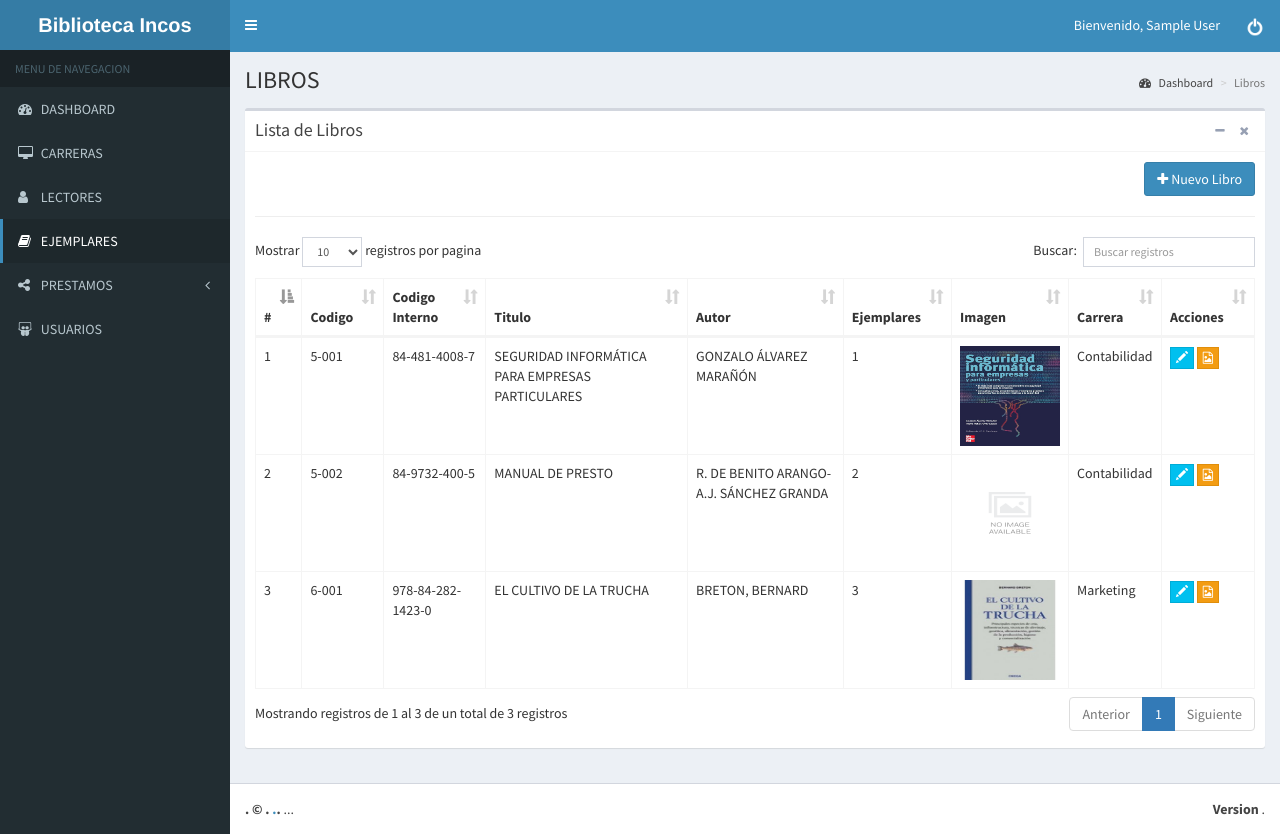
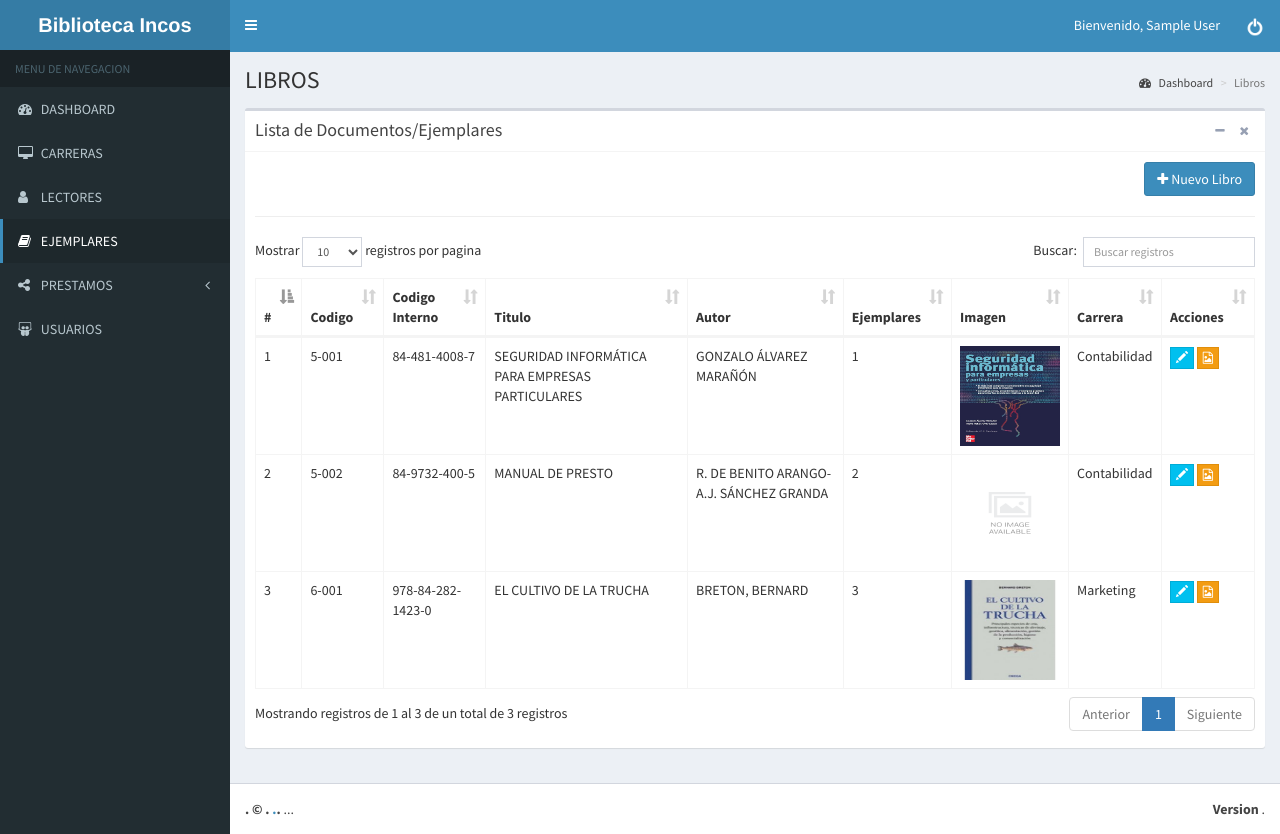
Before and after one commit to userincos/sistbibliotec, a CodeIgniter app: page /sistemabibliotecario/backend/libros in a window 1280 px wide. Run offline with CodeIgniter, Linux system fonts and the light colour scheme; the visitor is signed in with stand-in values (Sample User, id 1); data comes from the database, SQL or seed files in the repository; some libraries are stand-ins or nearby versions.

Commit message:
modificacion en el titulo de la lista de documentos en vez de lista de libros para una ampliacion del concepto del catalogo que se va a desarrollar q no solo se limita a libros

```diff
--- a/application/views/backend/libros/index.php
+++ b/application/views/backend/libros/index.php
@@ -2,7 +2,7 @@
       <!-- Default box -->
     <div class="box">
         <div class="box-header with-border">
-            <h3 class="box-title">Lista de  Libros</h3>
+            <h3 class="box-title">Lista de Documentos/Ejemplares</h3>
 
             <div class="box-tools pull-right">
                 <button type="button" class="btn btn-box-tool" data-widget="collapse" data-toggle="tooltip" title="Collapse">
```
